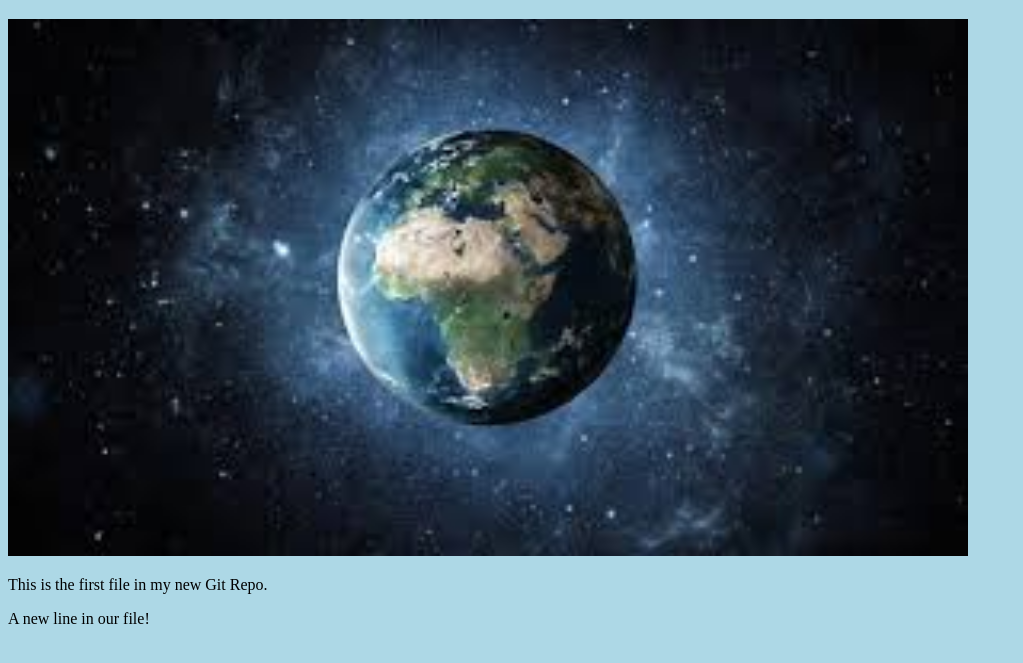
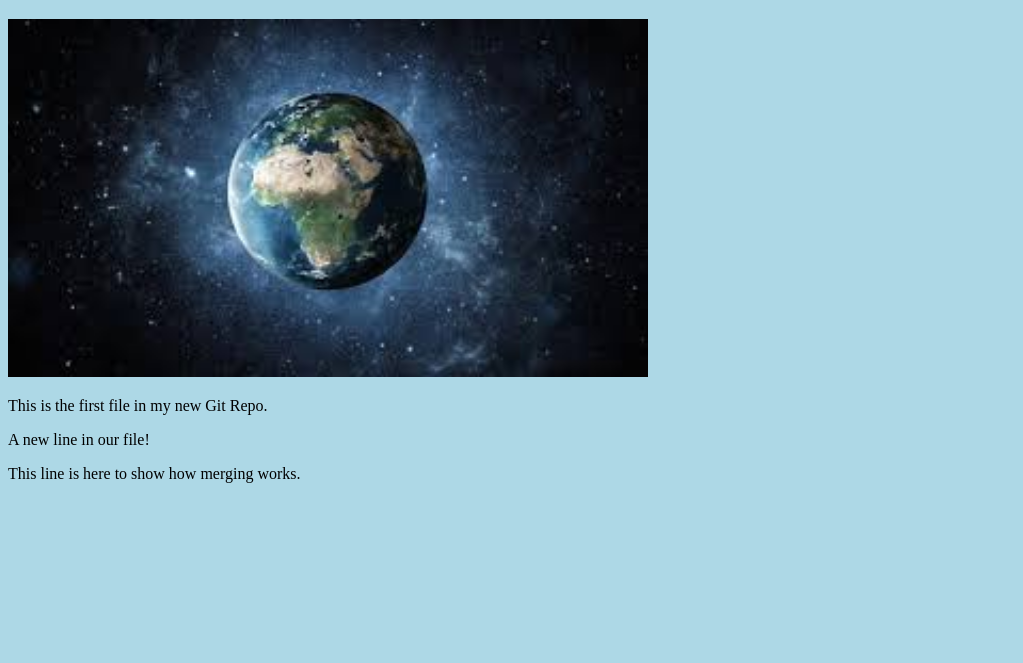
Before and after one commit to Sowser/Sowser.github.io, a plain HTML site: page index.html in a window 1280 px wide. Shown: the part 61-724 px from the top of the page, without its empty margins (0-1023 px from the left). Drawn offline with Linux system fonts and the light colour scheme.

Commit message:
Updated index.html. Resized image

```diff
--- a/index.html
+++ b/index.html
@@ -7,9 +7,10 @@
 <body>
 
 <h1>Hello world!</h1>
-<div><img src="img_hello_world.jpg" alt="Hello World from Space" style="width:100%;max-width:960px"></div>
+<div><img src="img_hello_world.jpg" alt="Hello World from Space" style="width:100%;max-width:640px"></div>
 <p>This is the first file in my new Git Repo.</p>
 <p>A new line in our file!</p>
+<p>This line is here to show how merging works.</p>
 
 </body>
 </html>
```
